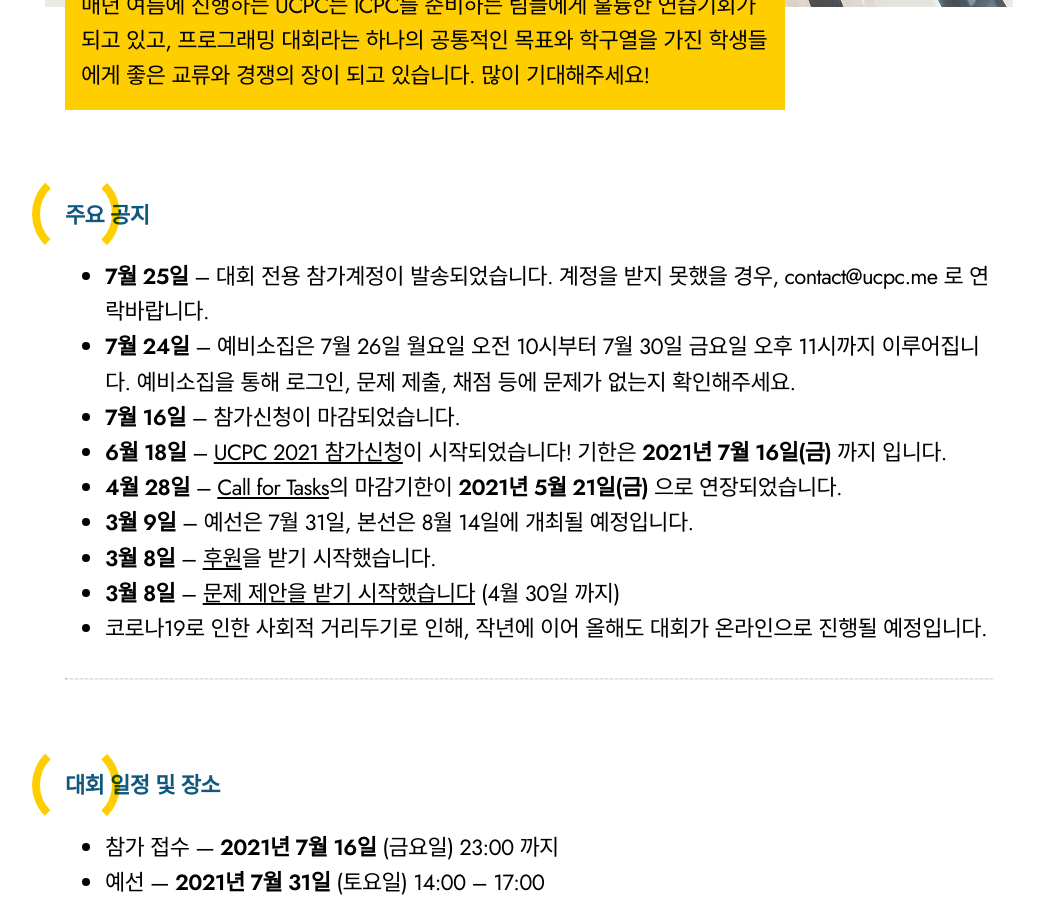
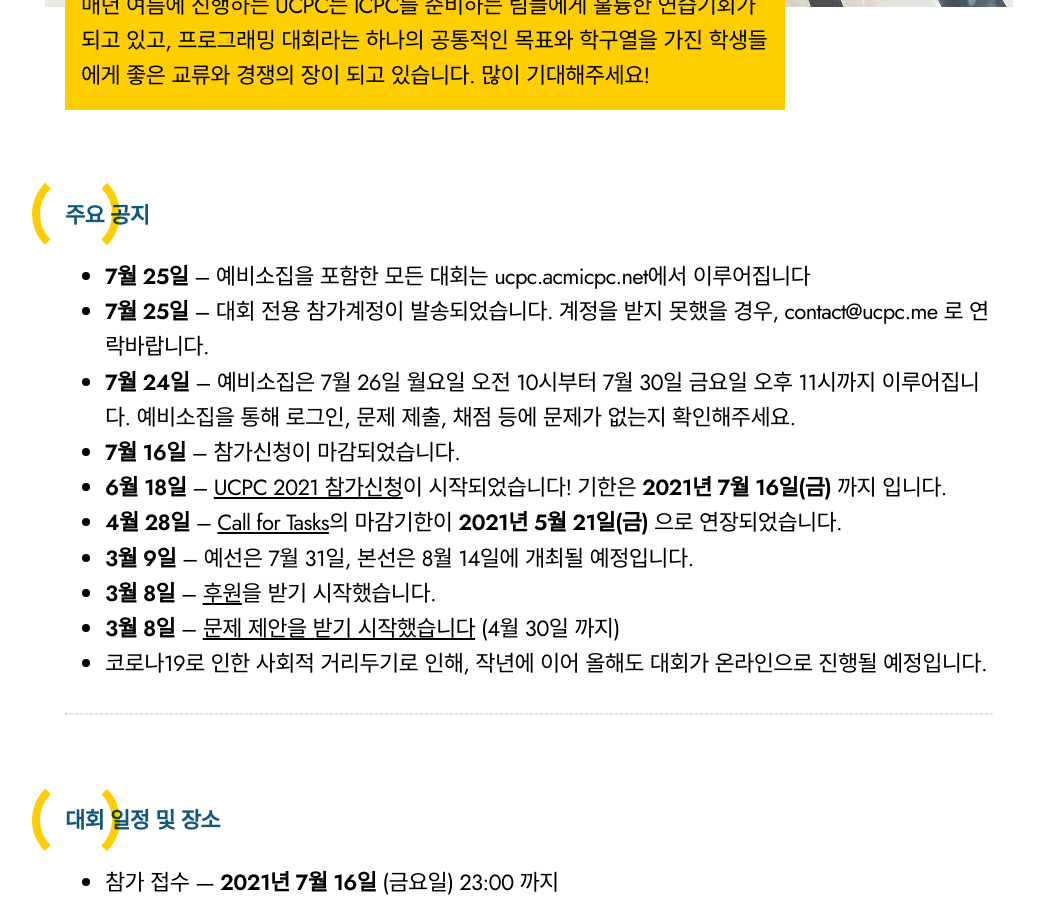
Before and after one commit to ucpcc/2021, a Jekyll site: the page built from index.md, in a window 1280 px wide and 900 px high, scrolled down 1208 px. Shown: the whole window, without its empty margins (111-1155 px from the left). Built offline with Jekyll 4.4.1, drawn with Linux system fonts in a browser that asks for light colours.

Commit message:
Update index.md

```diff
--- a/index.md
+++ b/index.md
@@ -4,7 +4,7 @@ title: UCPC 2021
 ---
 
 ## 주요 공지
-
+- **7월 25일** -- 예비소집을 포함한 모든 대회는 ucpc.acmicpc.net에서 이루어집니다
 - **7월 25일** -- 대회 전용 참가계정이 발송되었습니다. 계정을 받지 못했을 경우, contact@ucpc.me 로 연락바랍니다.
 - **7월 24일** -- 예비소집은 7월 26일 월요일 오전 10시부터 7월 30일 금요일 오후 11시까지 이루어집니다. 예비소집을 통해 로그인, 문제 제출, 채점 등에 문제가 없는지 확인해주세요.
 - **7월 16일** -- 참가신청이 마감되었습니다.
```
